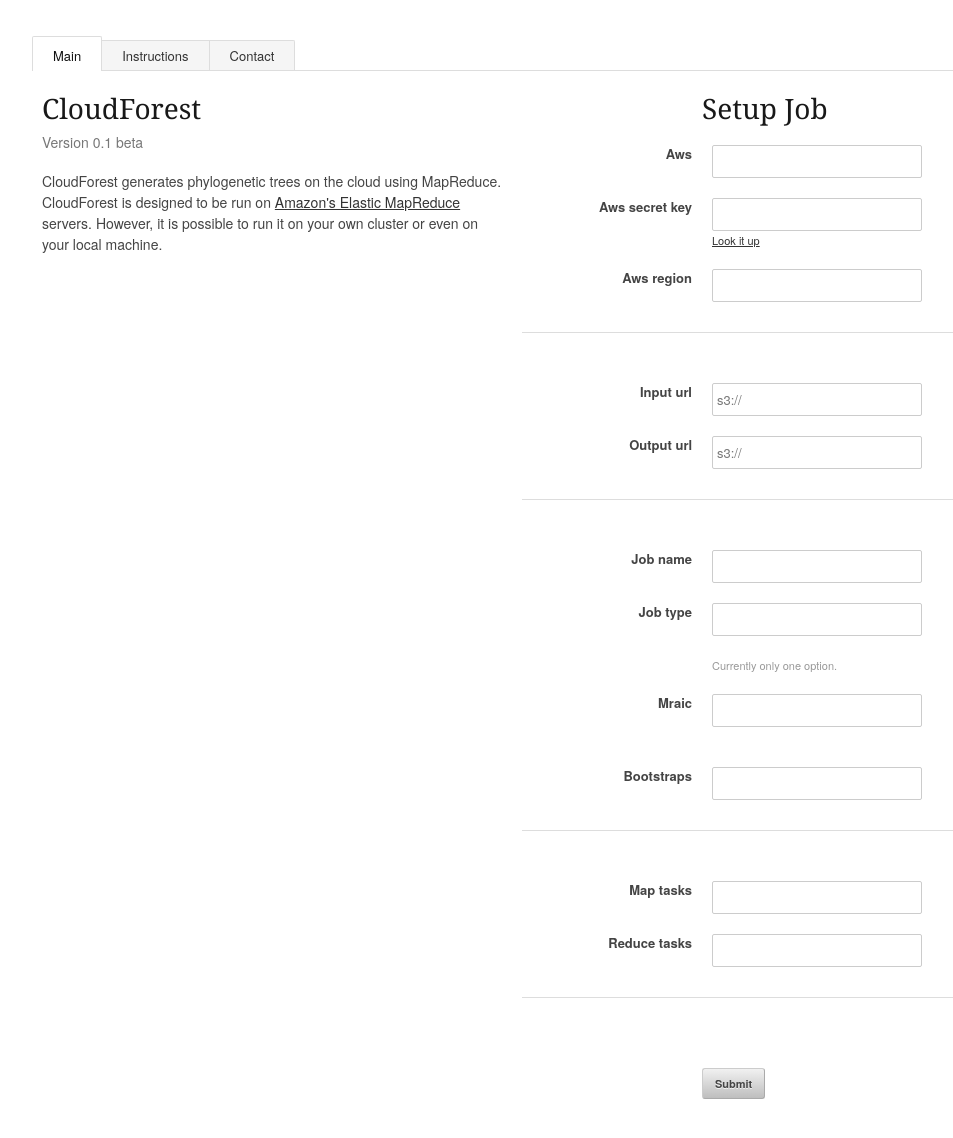
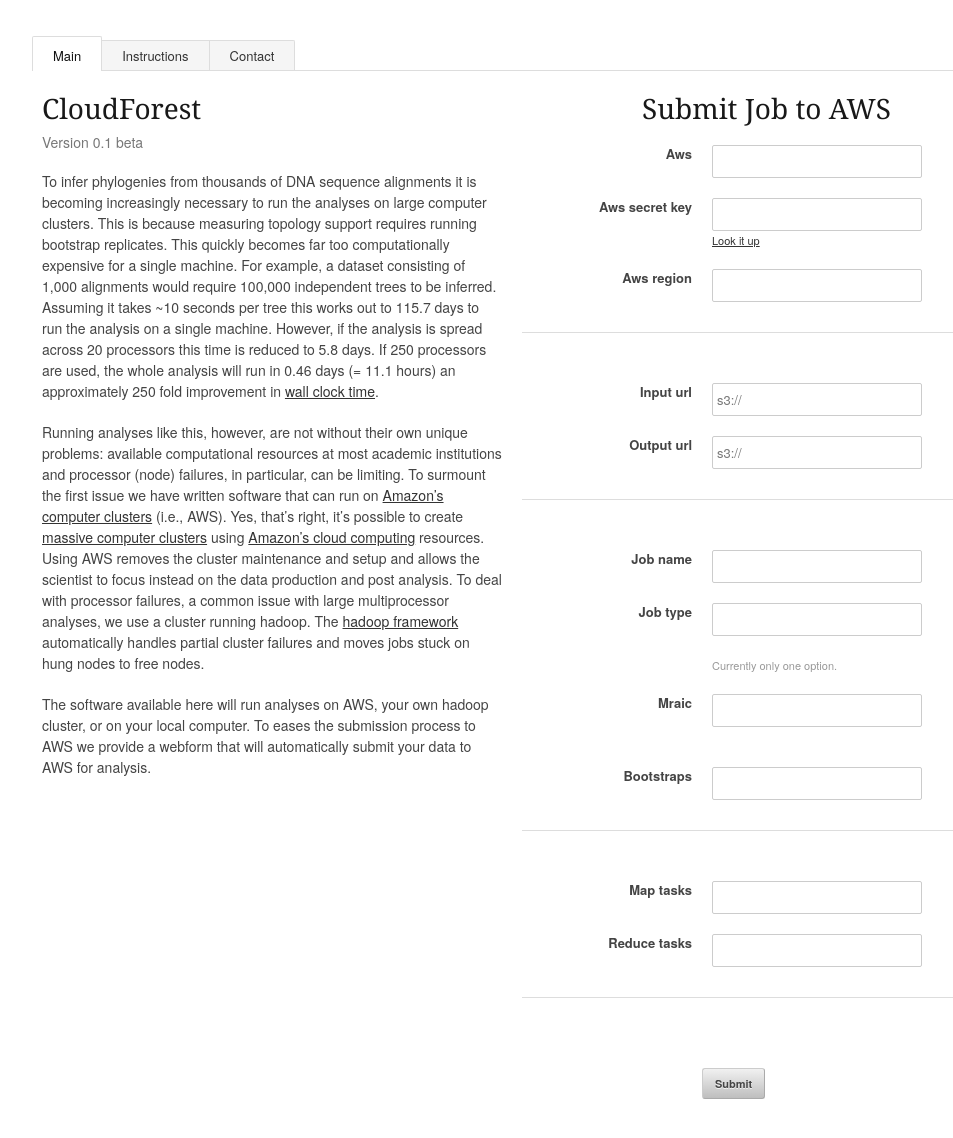
Before and after one commit to ngcrawford/CloudForest, a Flask app: template web/site_data/templates/index.html in a window 1280 px wide. Shown: the top 1138 px of the page, without its empty margins (128-1081 px from the left). Run offline with Flask 2, Linux system fonts and the light colour scheme; the template is opened without the code that fills it, so the values that code supplies are empty, except form fields; form fields are guessed from the names that the template uses; some libraries are stand-ins or nearby versions.

Commit message:
Added new text to index.html

```diff
--- a/web/site_data/templates/index.html
+++ b/web/site_data/templates/index.html
@@ -35,8 +35,6 @@
 </head>
 <body>
 
-
-
 	<!-- Primary Page Layout
 	================================================== -->
 
@@ -62,14 +60,46 @@
             <div class="eight columns">
     			<h3>CloudForest</h3>
     			<div class='subheader' style="margin-bottom: 20px;">Version 0.1 beta</div>
-    			<p>CloudForest generates phylogenetic trees on the cloud using MapReduce.
-    			    CloudForest is designed to be run on
-    			    <a href='http://aws.amazon.com/elasticmapreduce/'>Amazon's Elastic MapReduce</a> servers.
-    			    However, it is possible to run it on your own cluster or even on your local machine.
-    			</p>
+                <p>To infer phylogenies from thousands of DNA sequence alignments it is
+                becoming increasingly necessary to run the analyses on large computer
+                clusters. This is because measuring topology support requires running
+                bootstrap replicates. This quickly becomes far too computationally
+                expensive for a single machine. For example, a dataset consisting of
+                1,000 alignments would require 100,000 independent trees to be
+                inferred. Assuming it takes ~10 seconds per tree this works out to
+                115.7 days to run the analysis on a single machine. However, if the
+                analysis is spread across 20 processors this time is reduced to 5.8
+                days. If 250 processors are used, the whole analysis will run in 0.46
+                days (= 11.1 hours) an approximately 250 fold improvement in <a
+                href="http://en.wikipedia.org/wiki/Wall_clock_time">wall clock
+                time</a>.</p>
+
+                 <p>Running analyses like this, however, are not without their own
+                unique problems: available computational resources at most academic
+                institutions and processor (node) failures, in particular, can be
+                limiting. To surmount the first issue we have written software that can
+                run on <a href="http://aws.amazon.com/elasticmapreduce/">Amazon&#8217;s
+                computer clusters</a> (i.e., AWS). Yes, that&#8217;s right, it&#8217;s
+                possible to create <a
+                href="http://arstechnica.com/business/news/2011/09/30000-core-cluster-built-on-amazon-ec2-cloud.ars">massive
+                computer clusters</a> using <a
+                href="http://aws.amazon.com/ec2/">Amazon&#8217;s cloud computing</a>
+                resources. Using AWS removes the cluster maintenance and setup and
+                allows the scientist to focus instead on the data production and post
+                analysis. To deal with processor failures, a common issue with large
+                multiprocessor analyses, we use a cluster running hadoop. The <a
+                href="http://wiki.apache.org/hadoop/ProjectDescription">hadoop
+                framework</a> automatically handles partial cluster failures and moves
+                jobs stuck on hung nodes to free nodes. </p>
+
+                 <p>The software available here will run analyses on AWS, your own
+                hadoop cluster, or on your local computer. To eases the submission
+                process to AWS we provide a webform that will automatically submit your
+                data to AWS for analysis.</p>
+
 		    </div>
     		<div class="eight columns">
-    			<h3 class='offset-by-three' style="margin-bottom: 20px;">Setup Job</h3>
+    			<h3 class='offset-by-two' style="margin-bottom: 20px;">Submit Job to AWS</h3>
 
                 <!-- Form Starts Here -->
                 <form action='' method="POST">
@@ -220,10 +250,7 @@
     		</div>
         </li>  {# end of Main Tab #}
 
-
-
           <li id="Instructions">The tabs are cross-browser, but don't need a ton of hacky CSS or markup.</li>
-
 
 
           <li id="Contact">
@@ -254,7 +281,6 @@
 				<a href='www.ngcrawford.com'>www.ngcrawford.com</a>
           	</div>
 
-
           </li>
         </ul>
 
```
